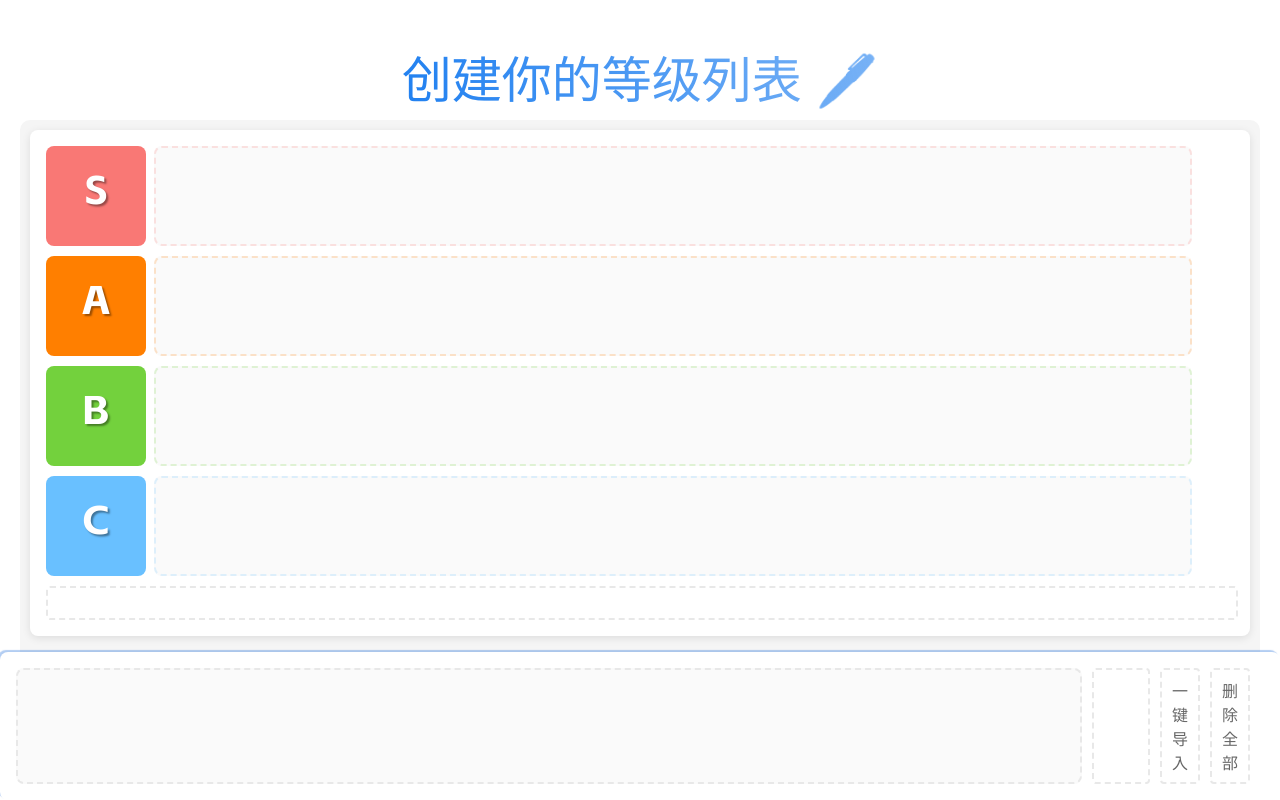
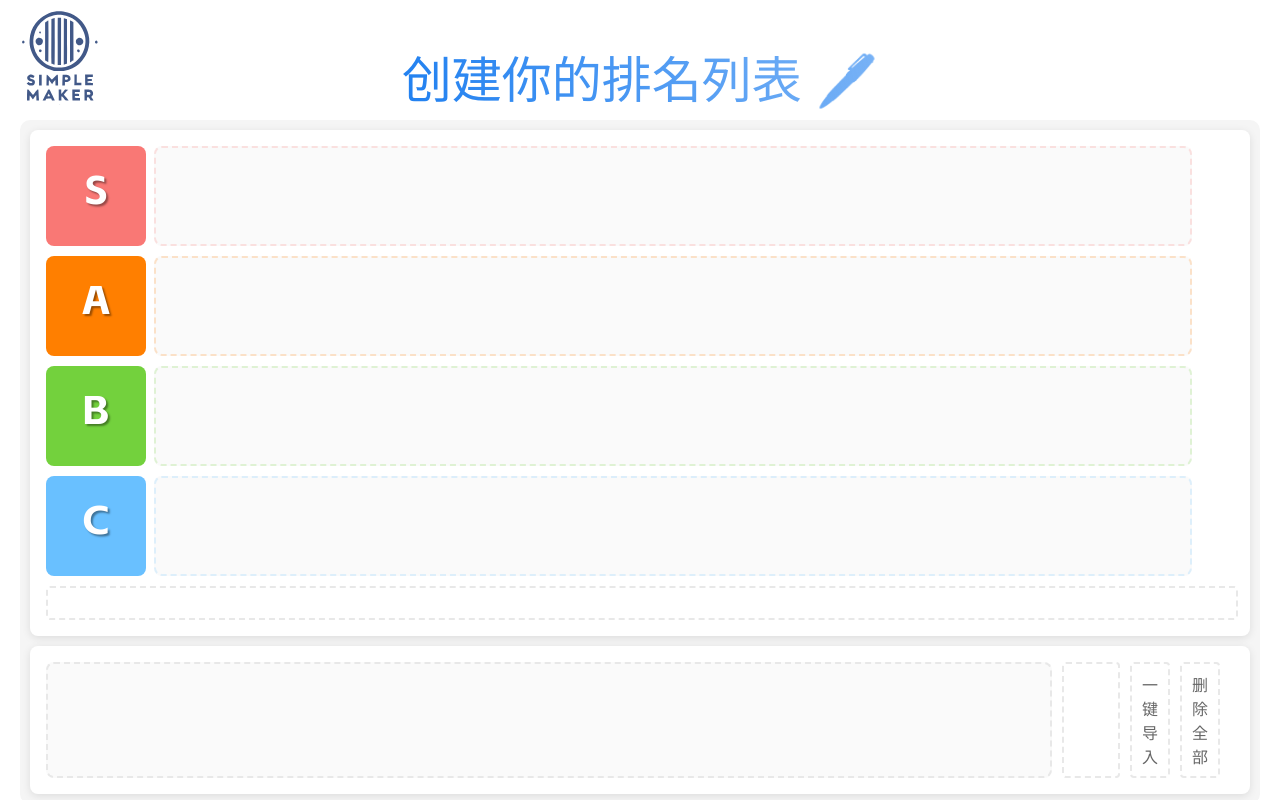
Before and after one commit to zhoufanglu/simple-maker, a Vue app in the folder frontend/: page /#/home in a window 1280 px wide. Built offline with nearby package versions, Linux system fonts and the light colour scheme; a web font is replaced by a local one.

Commit message:
feat: logo & color

```diff
--- a/frontend/src/views/home/components/Header.vue
+++ b/frontend/src/views/home/components/Header.vue
@@ -85,7 +85,7 @@
 <template>
   <div class="p-header">
     <div class="left">
-      <!--      <img class="logo" src="/img/simple-logo-all.svg" @click="goGithub()" />-->
+      <img class="logo" src="/img/simple-logo-all.svg" @click="goGithub()" />
     </div>
     <div class="right">
       <Motion>
@@ -144,17 +144,19 @@
     align-items: center;
     .left {
       .logo {
+        cursor: pointer;
+        //border: solid 1px red;
         position: relative;
-        top: 20px;
-        left: -20px;
-        width: 70px;
-        height: 70px;
-        cursor: pointer;
+        top: 40px;
+        left: -10px;
+        width: 100px;
+        height: 100px;
+        z-index: 999;
       }
     }
     .right {
       i {
-        color: #5386ed;
+        color: #425988;
         font-size: 24px;
       }
       .mode-icon {
--- a/frontend/src/views/home/components/Title.vue
+++ b/frontend/src/views/home/components/Title.vue
@@ -2,7 +2,7 @@
   import Motion from '@/components/motion'
   import InputTextEnter from '@/components/InputTextEnter.vue'
 
-  const title = ref('创建你的等级列表 🖊️')
+  const title = ref('创建你的排名列表 🖊️')
 
   defineExpose({ title })
 </script>
@@ -20,5 +20,7 @@
     box-sizing: border-box;
     padding: 10px;
     height: 90px;
+    width: 80%;
+    margin: 0 auto;
   }
 </style>
--- a/frontend/src/views/home/hooks/usePin.ts
+++ b/frontend/src/views/home/hooks/usePin.ts
@@ -6,7 +6,7 @@ const usePin = (
   },
   chooseImagesRef: Ref<HTMLElement | null>,
 ) => {
-  const isPin = ref(true)
+  const isPin = ref(false)
   const { height } = useElementSize(() => unref(chooseImagesRef))
 
   watch([height, isPin], () => {
```
Also changed, not shown: frontend/public/img/simple-logo-all.svg.
